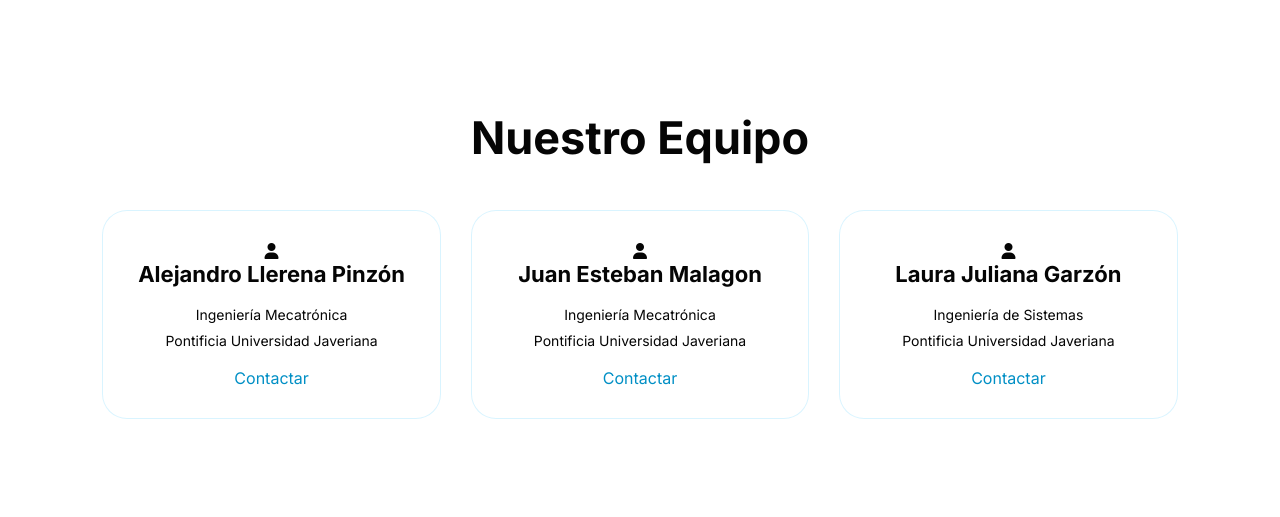
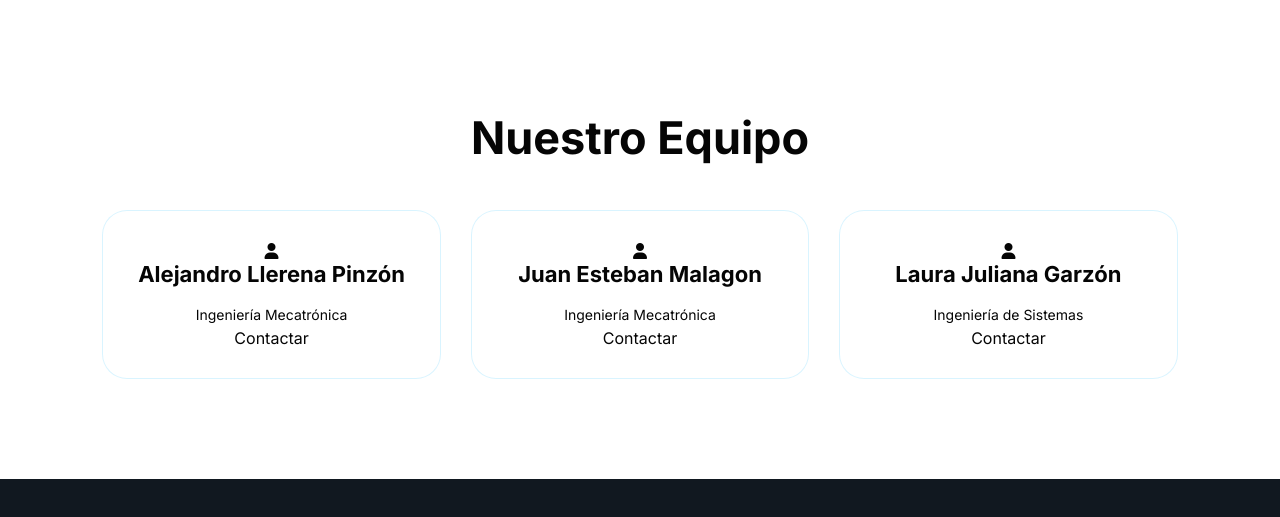
Before and after one commit to llerenix/Vigia, a plain HTML site: page index.html in a window 1280 px wide. Shown: the part 4657-5174 px from the top of the page. Drawn offline with Linux system fonts and the light colour scheme.

Commit message:
Update demo link and remove university affiliations
Updated demo link to Google Drive and removed university affiliation from team members.

```diff
--- a/index.html
+++ b/index.html
@@ -35,7 +35,7 @@
     <li><a href="#equipo">Equipo</a></li>
   </ul>
 
-  <a class="demoButton" href="https://www.mediafire.com/file/o0elsynodeirad8/Vigia.apk/file">Solicitar Demo</a>
+  <a class="demoButton" href="https://drive.google.com/file/d/1X0MGVJZV_jKa4zRE5W-7S1we69SumoQu/view?usp=sharing">Solicitar Demo</a>
 </nav>
 
 <!-- PORTADA -->
@@ -310,8 +310,6 @@
       </div>
       <h3>Alejandro Llerena Pinzón</h3>
       <p>Ingeniería Mecatrónica</p>
-      <p>Pontificia Universidad Javeriana</p>
-      <a href="mailto:llernap.alejandro@javeriana.edu.co">
         Contactar
       </a>
     </article>
@@ -322,8 +320,6 @@
       </div>
       <h3>Juan Esteban Malagon</h3>
       <p>Ingeniería Mecatrónica</p>
-      <p>Pontificia Universidad Javeriana</p>
-      <a href="mailto:juanemalagon@javeriana.edu.co">
         Contactar
       </a>
     </article>
@@ -334,8 +330,7 @@
       </div>
       <h3>Laura Juliana Garzón</h3>
       <p>Ingeniería de Sistemas</p>
-      <p>Pontificia Universidad Javeriana</p>
-      <a href="mailto:garzonlj@javeriana.edu.co">
+
         Contactar
       </a>
     </article>
```
